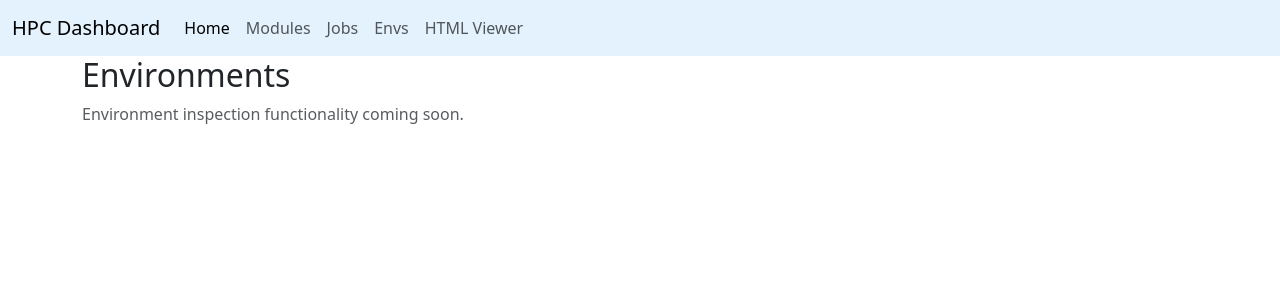
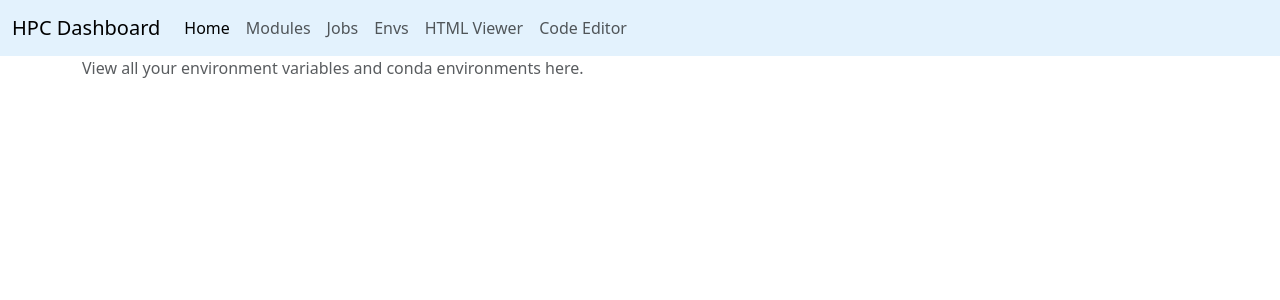
Before and after one commit to sdhutchins/ood-hpc-dash, a Flask app: page /envs/ in a window 1280 px wide. Shown: the top 300 px of the page. Run offline with Flask 3, Linux system fonts and the light colour scheme.

Commit message:
Add flaskcode.

```diff
--- a/app.py
+++ b/app.py
@@ -5,9 +5,12 @@ import sys
 import threading
 import time
 from pathlib import Path
+import os
+
 
 # Third-party imports
 from flask import Flask, render_template
+import flaskcode
 
 # Local imports
 from blueprints.envs import envs_bp
@@ -16,6 +19,11 @@ from blueprints.modules import modules_bp
 from blueprints.viewer import viewer_bp
 
 app = Flask(__name__)
+
+# Configure FlaskCode
+app.config.from_object(flaskcode.default_config)
+app.config['FLASKCODE_RESOURCE_BASEPATH'] = os.path.expanduser('~')
+app.register_blueprint(flaskcode.blueprint, url_prefix='/flaskcode')
 
 # Create logs directory if it doesn't exist
 log_dir = Path('logs')
--- a/requirements.txt
+++ b/requirements.txt
@@ -2,3 +2,4 @@
 # Note that specific versions may be installed:
 #  version_sensitive_depenency==1.2.3
 flask
+flaskcode
--- a/templates/base.html
+++ b/templates/base.html
@@ -30,6 +30,9 @@
           <li class="nav-item">
             <a class="nav-link" href="{{ url_for('viewer.viewer') }}">HTML Viewer</a>
           </li>
+          <li class="nav-item">
+            <a class="nav-link" href="{{ url_for('flaskcode.flaskcode') }}">Code Editor</a>
+          </li>
         </ul>
       </div>
     </div>
--- a/templates/envs.html
+++ b/templates/envs.html
@@ -1,6 +1,5 @@
 {% extends "base.html" %}
 
 {% block content %}
-<h2>Environments</h2>
-<p class="text-muted">Environment inspection functionality coming soon.</p>
+<p class="text-muted">View all your environment variables and conda environments here.</p>
 {% endblock %}
```
Also changed, not shown: README.md.
